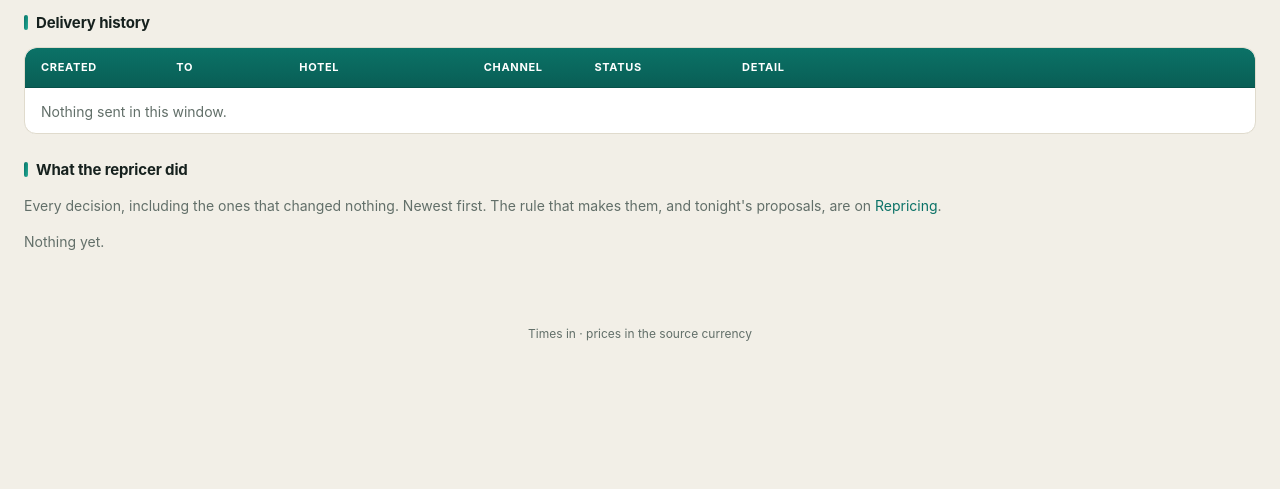
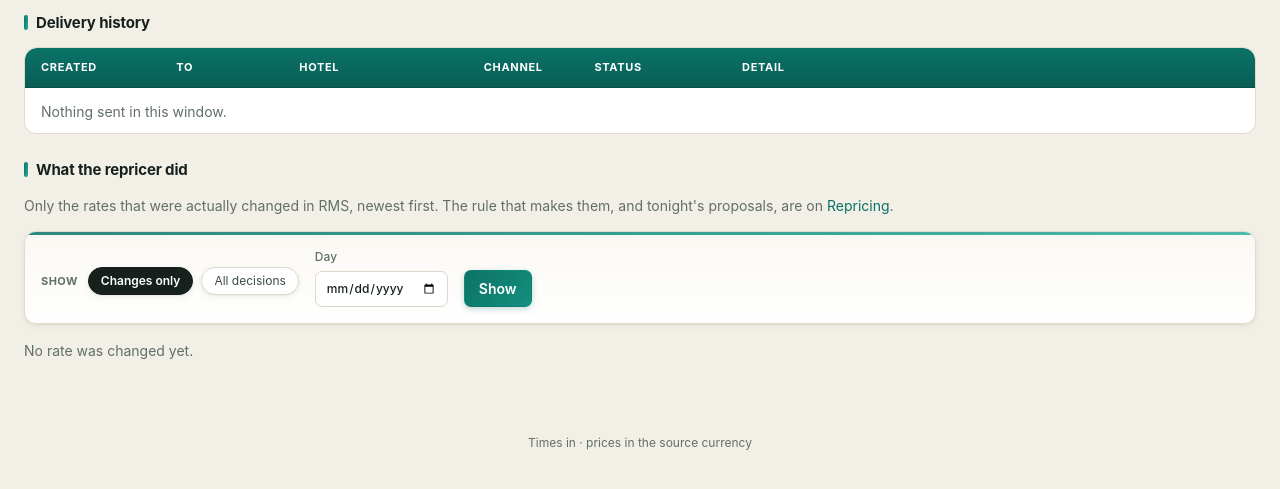
Before and after one commit to achu-2003/hotel-price-monitor, a FastAPI app: template app/templates/notifications.html in a window 1280 px wide. Shown: the part 213-702 px from the top of the page. Run offline with FastAPI, Linux system fonts and the light colour scheme; the template is opened without the code that fills it, so the values that code supplies are empty; parts of the project's set-up code (start-up, migrations or seed data) failed here and were passed over; some libraries are stand-ins or nearby versions.

Commit message:
The repricer's log leads with the rates it changed
Every 30 minutes the rule decides about every room, and nearly every decision
is "unchanged" or "held"; the few that wrote a rate to RMS were buried among
them. The log on /notifications now opens on "Changes only", with "All
decisions" one click away and a day picker that reads the local day -- 00:58
IST on the 25th is the 25th, although it is the 24th in UTC. The market
column is headed with the benchmark's name, as on /repricing.

/repricing says at the top when the automatic mode last changed a rate, from
what to what, and how many it changed today, with a link to that day's log.

Display only: nothing the rule decides or writes has changed. What started a
run (tick, benchmark, rerun) is kept only on the latest run's state, not on
each row, so it is not shown here.

Co-Authored-By: Claude Opus 5.5 (1M context) <noreply@anthropic.com>

```diff
--- a/app/dashboard/routes.py
+++ b/app/dashboard/routes.py
@@ -1865,7 +1865,8 @@ async def attention_page(request: Request, user: DashUser, session: DbSession):
 # -- notifications ---------------------------------------------------
 @router.get("/notifications", response_class=HTMLResponse)
 async def notifications_page(
-    request: Request, user: DashUser, session: DbSession, hours: int = 168
+    request: Request, user: DashUser, session: DbSession, hours: int = 168,
+    log: str = "changes", day: str | None = None,
 ):
     """What was actually sent.
 
@@ -1897,19 +1898,34 @@ async def notifications_page(
     # sit at the bottom of /repricing, under the rule and the mapping forms
     # somebody reading it is not touching.
     #
-    # Every decision, but not the plain readings a Preview takes of every
-    # channel: those are figures, not decisions, and would bury them.
+    # CHANGES ONLY, BY DEFAULT. Every 30 minutes the rule decides about every
+    # room, and nearly every decision is "unchanged" or "held"; the few that
+    # moved a rate -- the ones somebody opens this to find -- were buried. The
+    # full log is one click away. A day narrows either view to that local
+    # date; a blank or malformed one is simply no filter.
+    changes_only = log != "all"
+    try:
+        log_day = date.fromisoformat(day) if day else None
+    except ValueError:
+        log_day = None
     actions = (
-        await session.scalars(
-            select(RepricingAction).where(RepricingAction.owner_user_id == user.id,
-                                          RepricingAction.status != "read")
-            .order_by(RepricingAction.created_at.desc()).limit(60)
-        )
+        await session.scalars(repricing_data.log_stmt(
+            user.id, changes_only=changes_only, day=log_day,
+            tz=get_settings().timezone, limit=500 if log_day else 60,
+        ))
     ).all()
+    # The market column is the benchmark's price whenever one is set, so it
+    # is headed with that hotel's name, as on /repricing.
+    benchmark_name = await session.scalar(
+        select(Hotel.name)
+        .join(RepricingSettings, RepricingSettings.benchmark_hotel_id == Hotel.id)
+        .where(RepricingSettings.owner_user_id == user.id)
+    )
 
     return await _render(
         request, user, session, "notifications.html",
         notifications=rows, hours=hours, actions=actions,
+        changes_only=changes_only, log_day=log_day, benchmark_name=benchmark_name,
     )
 
 
@@ -2220,6 +2236,13 @@ async def repricing_page(request: Request, user: DashUser, session: DbSession):
     app_row = await session.scalar(
         select(RateApplication).where(RateApplication.owner_user_id == user.id)
     )
+    # Whether the automatic mode is doing anything, answered at the top of the
+    # page rather than by reading the log on /notifications.
+    last_auto_change = await session.scalar(repricing_data.last_auto_change_stmt(user.id))
+    today = local_today(get_settings().timezone)
+    auto_changes_today = await session.scalar(
+        repricing_data.auto_changes_on_stmt(user.id, today, get_settings().timezone)
+    ) or 0
     return await _render(
         request, user, session, "repricing.html",
         settings=settings, own=own, rooms=rooms, mappings=mappings, proposals=proposals,
@@ -2228,6 +2251,7 @@ async def repricing_page(request: Request, user: DashUser, session: DbSession):
         check_in=check_in, latest_rms=latest_rms, advice=advice, ai_wanted=ai_wanted,
         channel_rms=channel_rms, other_channels=other_channels,
         has_rate_app=app_row is not None, rule=repricing_rule,
+        last_auto_change=last_auto_change, auto_changes_today=auto_changes_today, today=today,
     )
 
 
--- a/app/services/repricing_data.py
+++ b/app/services/repricing_data.py
@@ -6,11 +6,12 @@ gap" or "already moved tonight" means. Both callers go through here.
 """
 from __future__ import annotations
 
-from datetime import date, timedelta
+from datetime import UTC, date, datetime, time, timedelta
 from decimal import Decimal
 
 from dataclasses import replace
 from types import SimpleNamespace
+from zoneinfo import ZoneInfo
 
 from sqlalchemy import Select, func, or_, select
 
@@ -168,3 +169,58 @@ def moved_stmt(owner_user_id: int, night: date, channel: str) -> Select:
         RepricingAction.room_type_id.isnot(None),
         or_(RepricingAction.channel == channel, RepricingAction.channel.is_(None)),
     ).distinct()
+
+
+# -- the repricer's log, as the pages read it -------------------------
+#: A rate written to RMS and read back. The one status that moved anything.
+APPLIED = "applied"
+
+
+def _local_day(day: date, tz: str) -> tuple[datetime, datetime]:
+    """``day`` in the deployment's zone, as the UTC range it covers.
+
+    The log is stored in UTC and read in Tamil Nadu: a change at 00:58 IST
+    belongs to the 25th although it is 19:28 on the 24th in UTC.
+    """
+    start = datetime.combine(day, time.min, tzinfo=ZoneInfo(tz))
+    return start.astimezone(UTC), (start + timedelta(days=1)).astimezone(UTC)
+
+
+def log_stmt(owner_user_id: int, *, changes_only: bool, day: date | None = None,
+             tz: str = "Asia/Kolkata", limit: int = 60) -> Select:
+    """The "What the repricer did" rows, newest first.
+
+    ``changes_only`` keeps the rows that moved a rate. The full log is every
+    30-minute decision, and the handful that wrote something were lost among
+    the "unchanged" and "held" rows around them. Plain readings are never
+    shown either way: they are figures a Preview took, not decisions.
+    """
+    stmt = select(RepricingAction).where(
+        RepricingAction.owner_user_id == owner_user_id,
+        (RepricingAction.status == APPLIED) if changes_only else (RepricingAction.status != "read"),
+    )
+    if day is not None:
+        start, end = _local_day(day, tz)
+        stmt = stmt.where(RepricingAction.created_at >= start, RepricingAction.created_at < end)
+    return stmt.order_by(RepricingAction.created_at.desc(), RepricingAction.id.desc()).limit(limit)
+
+
+def last_auto_change_stmt(owner_user_id: int) -> Select:
+    """The newest rate the automatic mode wrote. A manual Apply is not one."""
+    return (
+        select(RepricingAction)
+        .where(RepricingAction.owner_user_id == owner_user_id,
+               RepricingAction.mode == "auto", RepricingAction.status == APPLIED)
+        .order_by(RepricingAction.created_at.desc(), RepricingAction.id.desc())
+        .limit(1)
+    )
+
+
+def auto_changes_on_stmt(owner_user_id: int, day: date, tz: str = "Asia/Kolkata") -> Select:
+    """How many rates the automatic mode wrote on ``day``, local time."""
+    start, end = _local_day(day, tz)
+    return select(func.count()).select_from(RepricingAction).where(
+        RepricingAction.owner_user_id == owner_user_id,
+        RepricingAction.mode == "auto", RepricingAction.status == APPLIED,
+        RepricingAction.created_at >= start, RepricingAction.created_at < end,
+    )
--- a/app/templates/notifications.html
+++ b/app/templates/notifications.html
@@ -68,20 +68,50 @@
   </div>
 </section>
 
-<section class="repricing-section">
+<section class="repricing-section" id="repricer-log">
   <h2>What the repricer did</h2>
+  {% set changes_only = changes_only if changes_only is defined else true %}
+  {% set log_day = log_day if log_day is defined else none %}
+  {% set day_q = log_day.isoformat() if log_day else '' %}
   <p class="muted">
-    Every decision, including the ones that changed nothing. Newest first.
+    {% if changes_only %}
+      Only the rates that were actually changed in RMS, newest first.
+    {% else %}
+      Every decision, including the ones that changed nothing. Newest first.
+    {% endif %}
     The rule that makes them, and tonight's proposals, are on
     <a href="/repricing">Repricing</a>.
   </p>
+  {# Changes first: the log is every 30-minute decision, and the few that
+     moved a rate -- the ones anybody opens this for -- were lost among the
+     "unchanged" and "held" rows around them. #}
+  <form class="filters" method="get" action="/notifications#repricer-log">
+    <div class="chips chips-filter">
+      <span class="chips-label">Show</span>
+      <a class="chip {{ 'is-on' if changes_only else '' }}"
+         href="/notifications?hours={{ hours }}&log=changes{% if day_q %}&day={{ day_q }}{% endif %}#repricer-log">Changes only</a>
+      <a class="chip {{ '' if changes_only else 'is-on' }}"
+         href="/notifications?hours={{ hours }}&log=all{% if day_q %}&day={{ day_q }}{% endif %}#repricer-log">All decisions</a>
+    </div>
+    <input type="hidden" name="hours" value="{{ hours }}">
+    <input type="hidden" name="log" value="{{ 'changes' if changes_only else 'all' }}">
+    <label>Day
+      <input type="date" name="day" value="{{ log_day.isoformat() if log_day else '' }}">
+    </label>
+    <button type="submit">Show</button>
+    {% if log_day %}
+      <a href="/notifications?hours={{ hours }}&log={{ 'changes' if changes_only else 'all' }}#repricer-log">Any day</a>
+    {% endif %}
+  </form>
   {% if not actions %}
-    <p class="muted">Nothing yet.</p>
+    <p class="muted">
+      {% if changes_only %}No rate was changed{% else %}Nothing was decided{% endif %}{% if log_day %} on {{ log_day.strftime('%d %b %Y') }}{% else %} yet{% endif %}.
+    </p>
   {% else %}
   <div class="grid-wrap">
   <table class="grid">
     <thead>
-      <tr><th>When</th><th>Mode</th><th>Room</th><th>Plan</th><th class="num">Market</th><th class="num">Target</th><th class="num">RMS was</th><th class="num">RMS set</th><th>Status</th></tr>
+      <tr><th>When</th><th>Mode</th><th>Room</th><th>Plan</th><th class="num">{{ benchmark_name if benchmark_name is defined and benchmark_name else 'Market' }}</th><th class="num">Target</th><th class="num">RMS was</th><th class="num">RMS set</th><th>Status</th></tr>
     </thead>
     <tbody>
     {% for a in actions %}
```
Also changed, not shown: app/templates/repricing.html (+17 -0 lines), tests/integration/test_the_repricer_log_shows_the_changes_first.py (added, +103 -0 lines), tests/unit/test_the_repricer_log_pages.py (added, +92 -0 lines).
